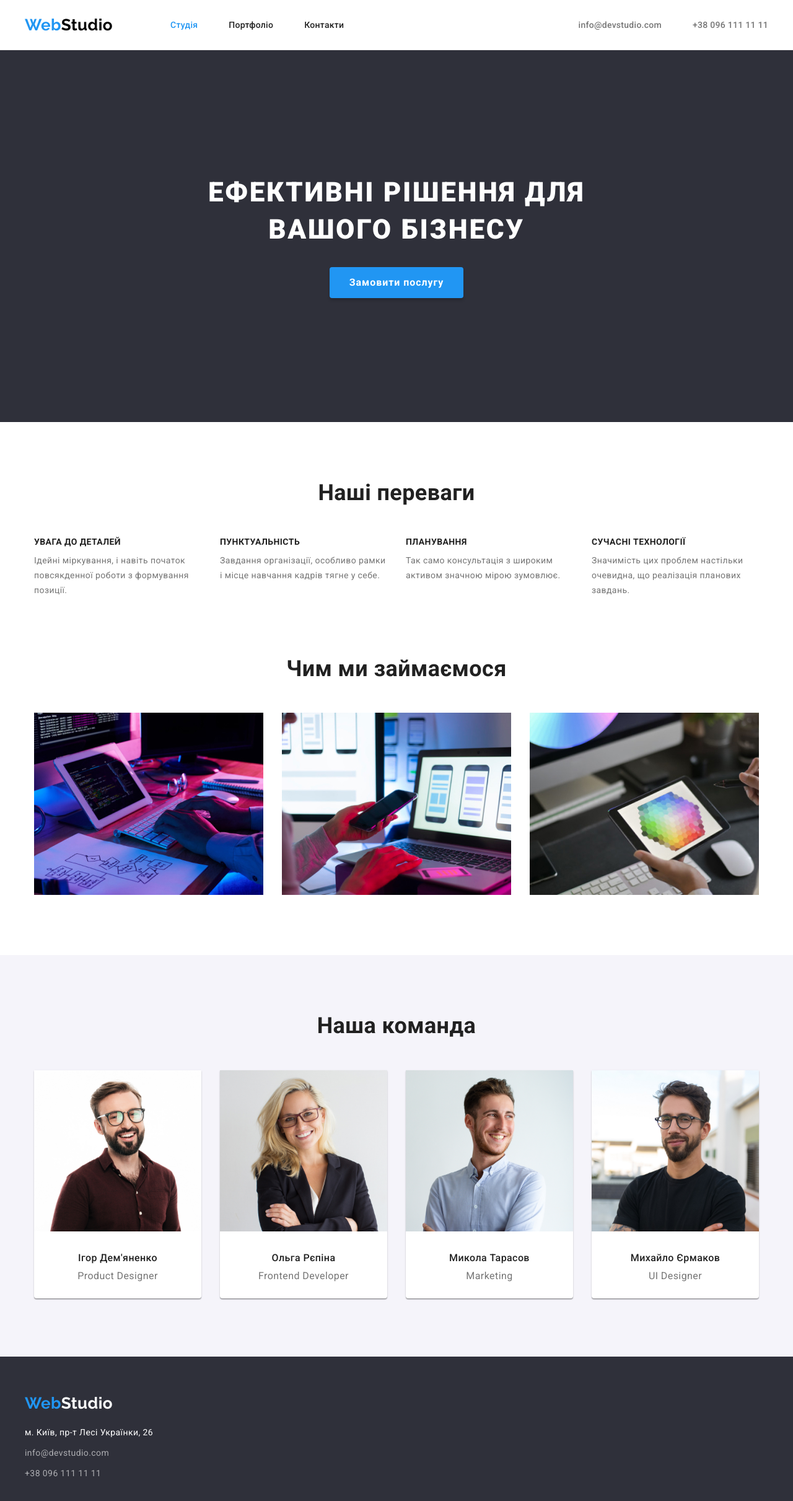
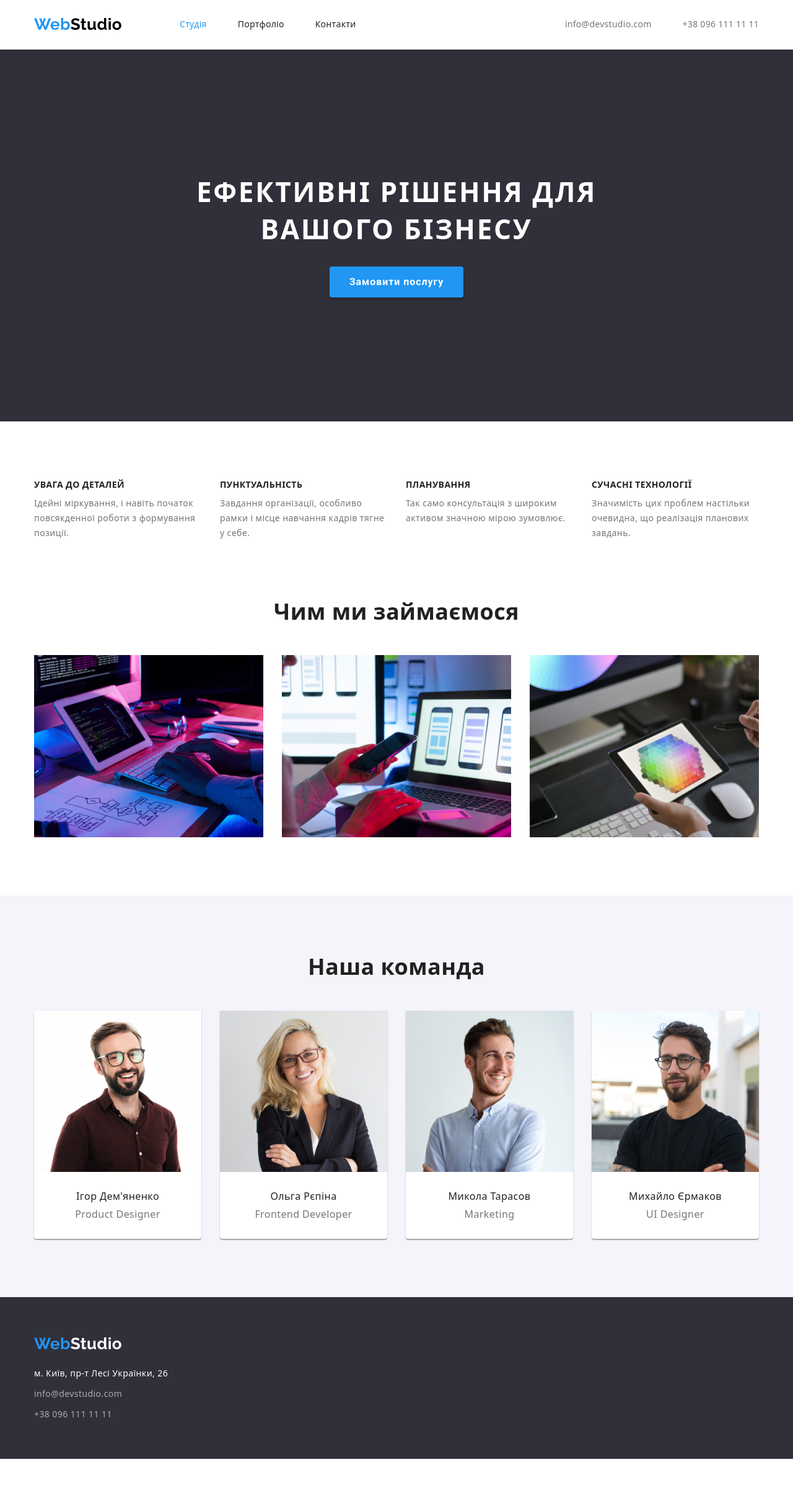
Before and after one commit to 0Iexandr/goit-markup-hw-03, a website: page index.html in a window 1280 px wide. Shown: the whole page at 62% size. After the commit the page ends 2354 px from the top, so only its background shows below. Drawn offline with nearby package versions, Linux system fonts and the light colour scheme.

Commit message:
homework_3_ref2

```diff
--- a/css/styles.css
+++ b/css/styles.css
@@ -6,11 +6,9 @@
     --white-color: #FFFFFF;
     --additional-bg-color: #2F303A;
     --team-section-bg-color: #F5F4FA;
-  }
+}
 
 body {
-    margin: 0;
-    padding: 0;
     font-family: 'Roboto';
     font-size: 14px;
     letter-spacing: 0.03em;
@@ -30,20 +28,21 @@ h1, h2, h3, ul, p {
     margin-right: auto;
 }
 
+.section {
+    padding: 94px 0 94px 0;
+}
+
 .header-container {
     border-bottom: 1px solid #ECECEC;
+    height: 80px;
+    display: flex;
+    align-items: center;
 }
 
-.header-section {
-    max-width: 100%;
-    width: 1200px;
-    padding: 0 15px 0 15px;
-    margin-left: auto;
-    margin-right: auto;
-    height: 80px;
+.header-sections {
     display: flex;
-    justify-content: space-between;
     align-items: center;
+    justify-content: center;
 }
 
 .nav-container {
@@ -102,6 +101,7 @@ h1, h2, h3, ul, p {
 .navigation-contact-list {
     display: flex;
     column-gap: 50px;
+    margin-left: auto;
 }
 
 .navigation-contact-list a {
@@ -114,7 +114,7 @@ h1, h2, h3, ul, p {
 
 .order-container {
     background: var(--additional-bg-color);
-    height: 600px;
+    padding: 200px 0 200px 0;
     display: flex;
     flex-direction: column;
     justify-content: center;
@@ -149,18 +149,12 @@ h1, h2, h3, ul, p {
 }
 
 .our-advantages-title {
-    padding-top: 94px;
-    margin-bottom: 50px;
-    text-align: center;
-    font-weight: 700;
-    font-size: 36px;
-    line-height: 1.16;
+    display: none;
 }
 
 .our-advantages-list {
     display: flex;
     column-gap: 30px;
-    justify-content: center;
 }
 
 .our-advantages-list li {
@@ -181,8 +175,11 @@ h1, h2, h3, ul, p {
     color: var(--additional-text-color);
 }
 
+.what-are-we-doing-section {
+    padding-top: 0;
+}
+
 .what-are-we-doing-title {
-    margin-top: 94px;
     margin-bottom: 50px;
     text-align: center;
     font-weight: 700;
@@ -193,9 +190,6 @@ h1, h2, h3, ul, p {
 .what-are-we-doing-list {
     display: flex;
     column-gap: 30px;
-    justify-content: center;
-    align-items: center;
-    margin-bottom: 94px;
 }
 
 .our-team-section {
@@ -203,7 +197,6 @@ h1, h2, h3, ul, p {
 }
 
 .our-team-title {
-    padding-top: 94px;
     margin-bottom: 50px;
     text-align: center;
     font-weight: 700;
@@ -217,11 +210,13 @@ h1, h2, h3, ul, p {
     column-gap: 30px;
     justify-content: center;
     align-items: center;
-    padding-bottom: 94px;
+}
+
+.our-team-card-description {
+    padding: 30px 0 30px 0;
 }
 
 .our-team-list li {
-    height: 368px;
     width: 270px;
     background: var(--white-color);
     box-shadow: 0px 1px 3px rgba(0, 0, 0, 0.12), 0px 1px 1px rgba(0, 0, 0, 0.14), 0px 2px 1px rgba(0, 0, 0, 0.2);
@@ -229,7 +224,7 @@ h1, h2, h3, ul, p {
 }
 
 .our-team-list h3 {
-    margin: 30px 0 10px 0;
+    margin: 0 0 10px 0;
     font-weight: 500;
     font-size: 16px;
     line-height: 1.19;
@@ -245,12 +240,12 @@ h1, h2, h3, ul, p {
 
 .footer-container {
     background: var(--additional-bg-color);
-    height: 252px;
+    padding: 60px 0 60px 0;
 }
 
 .footer-logo {
     display: inline-block;
-    margin: 60px 0 20px 0;
+    margin: 0 0 20px 0;
     font-family: 'Raleway';
     font-size: 26px;
     line-height: 1.19;
@@ -262,9 +257,12 @@ h1, h2, h3, ul, p {
     color: var(--white-color);
 }
 
+.address-list li {
+    margin-bottom: 9px;
+}
+
 .address-list a {
     display: inline-block;
-    margin-bottom: 9px;
     font-style: normal;
     line-height: 1.71;
     color: rgba(255, 255, 255, 0.6);
@@ -276,12 +274,7 @@ h1, h2, h3, ul, p {
 }
 
 .filter-title {
-    margin-top: 28px;
-    margin-bottom: 30px;
-    text-align: center;
-    font-weight: 700;
-    font-size: 36px;
-    line-height: 1.16;
+    display: none;
 }
 
 .button-filter-list {
@@ -289,7 +282,7 @@ h1, h2, h3, ul, p {
     column-gap: 8px;
     justify-content: center;
     align-items: center;
-    margin-bottom: 50px;
+    margin: 0 0 50px 0;
 }
 
 .button-filter-list button {
@@ -317,24 +310,21 @@ h1, h2, h3, ul, p {
     gap: 30px;
     justify-content: center;
     align-items: center;
-    padding-bottom: 94px;
 }
 
-.border-container {
-    box-sizing: border-box;
+.description-container {
     border: solid #EEEEEE;
     border-width: 0 1px 1px 1px;
-    height: 110px;
+    padding: 20px 24px 20px 24px;
 }
 
-.filter-container img {
+img {
     display: block;
     max-width: 100%;
     height: auto;
 }
 
 .filter-container h2 {
-    padding: 20px 24px 4px 24px ;
     font-weight: 700;
     font-size: 18px;
     line-height: 2;
@@ -342,8 +332,6 @@ h1, h2, h3, ul, p {
 }
 
 .filter-container p {
-    margin: 0 24px 20px 24px;
-    font-weight: 400;
     font-size: 16px;
     line-height: 1.88;
     color: var(--additional-text-color);
--- a/index.html
+++ b/index.html
@@ -6,11 +6,12 @@
     <meta name="viewport" content="width=device-width, initial-scale=1.0">
     <link href="./css/styles.css" rel="stylesheet">
     <link href="https://fonts.googleapis.com/css2?family=Raleway:wght@700&family=Roboto:wght@400;500;700;900&display=swap" rel="stylesheet">
+    <link rel="stylesheet" href="node_modules/modern-normalize/modern-normalize.css">
     <title>WebStudio</title>
 </head>
 <body>
     <header class="header-container">
-        <div class="header-section">
+        <div class="container header-sections">
             <nav class="nav-container">
                 <a href="./index.html" class="header-logo">Web<span>Studio</span></a>
                 <ul class="navigation-list">
@@ -33,7 +34,7 @@
             </div>
         </section>
 
-        <section>
+        <section class="section">
             <div class="container">
                 <h2 class="our-advantages-title">Наші переваги</h2>
                 <ul class="our-advantages-list">
@@ -57,7 +58,7 @@
             </div>
         </section>
 
-        <section>
+        <section class="section what-are-we-doing-section">
             <div class="container">
                 <h2 class="what-are-we-doing-title">Чим ми займаємося</h2>
                 <ul class="what-are-we-doing-list">
@@ -68,29 +69,37 @@
             </div>
         </section>
 
-        <section class="our-team-section">
+        <section class="section our-team-section">
             <div class="container">
                 <h2 class="our-team-title">Наша команда</h2>
                 <ul class="our-team-list">
                     <li>
                         <img src="./images/team-member1.jpg" width="270" height="260" alt="Ігор Дем'яненко">
+                        <div class="our-team-card-description">
                             <h3>Ігор Дем'яненко</h3>
                             <p>Product Designer</p>
+                        </div>
                     </li>
                     <li>
                         <img src="./images/team-member2.jpg" width="270" height="260" alt="Ольга Рєпіна">
+                        <div class="our-team-card-description">
                             <h3>Ольга Рєпіна</h3>
                             <p>Frontend Developer</p>
+                        </div>
                     </li>
                     <li>
                         <img src="./images/team-member3.jpg" width="270" height="260" alt="Микола Тарасов">
+                        <div class="our-team-card-description">
                             <h3>Микола Тарасов</h3>
                             <p>Marketing</p>
+                        </div>
                     </li>
                     <li>
                         <img src="./images/team-member4.jpg" width="270" height="260" alt="Михайло Єрмаков">
+                        <div class="our-team-card-description">
                             <h3>Михайло Єрмаков</h3>
                             <p>UI Designer</p>
+                        </div>
                     </li>
                 </ul>
             </div>
@@ -103,7 +112,7 @@
                 <ul class="address-list">
                     <li><a href="#" id="footer-adress">м. Київ, пр-т Лесі Українки, 26</a></li>
                     <li><a href="mailto:info@devstudio.com">info@devstudio.com</a></li>
-                    <li><a href="tel:+380961111111">+38 096 111 11 11</a></li>
+                    <li style="margin-bottom: 0;"><a href="tel:+380961111111">+38 096 111 11 11</a></li>
                 </ul>
             </address>
         </div>
--- /dev/null
+++ b/package.json
@@ -0,0 +1,5 @@
+{
+  "dependencies": {
+    "modern-normalize": "^1.1.0"
+  }
+}
--- a/portfolio.html
+++ b/portfolio.html
@@ -7,10 +7,11 @@
     <title>Portfolio</title>
     <link href="./css/styles.css" rel="stylesheet">
     <link href="https://fonts.googleapis.com/css2?family=Raleway:wght@700&family=Roboto:wght@400;500;700;900&display=swap" rel="stylesheet">
+    <link rel="stylesheet" href="node_modules/modern-normalize/modern-normalize.css">
 </head>
 <body>
     <header class="header-container">
-        <div class="header-section">
+        <div class="container header-sections">
             <nav class="nav-container">
                 <a href="./index.html" class="header-logo">Web<span>Studio</span></a>
                 <ul class="navigation-list">
@@ -26,7 +27,7 @@
         </div>
     </header>
     <main>
-        <section>
+        <section class="section">
             <h1 class="filter-title">Портфоліо</h1>
             <ul class="button-filter-list">
                 <li><button type="button">Усі</button></li>
@@ -39,63 +40,63 @@
                 <ul class="filter-container">
                     <li>
                         <img src="./images/portfolio-img1.jpg" width="370" height="294" alt="Технокряк">
-                        <div class="border-container">
+                        <div class="description-container">
                             <h2>Технокряк</h2>
                             <p>Веб-сайт</p>
                         </div>
                     </li>
                     <li>
                         <img src="./images/portfolio-img2.jpg" width="370" height="294" alt="New Orlean vs Golden Star">
-                        <div class="border-container">
+                        <div class="description-container">
                             <h2>Постер New Orlean vs Golden Star</h2>
                             <p>Дизайн</p>
                         </div>
                     </li>
                     <li>
                         <img src="./images/portfolio-img3.jpg" width="370" height="294" alt="Seafood">
-                        <div class="border-container">
+                        <div class="description-container">
                             <h2>Ресторан Seafood</h2>
                             <p>Додаток</p>
                         </div>
                     </li>
                     <li>
                         <img src="./images/portfolio-img4.jpg" width="370" height="294" alt="Prime">
-                        <div class="border-container">
+                        <div class="description-container">
                             <h2>Проєкт Prime</h2>
                             <p>Маркетинг</p>
                         </div>
                     </li>
                     <li>
                         <img src="./images/portfolio-img5.jpg" width="370" height="294" alt="Boxes">
-                        <div class="border-container">
+                        <div class="description-container">
                             <h2>Проєкт Boxes</h2>
                             <p>Додаток</p>
                         </div>
                     </li>
                     <li>
-                        <img src="./images/portfolio-img6.jpg" width="370" height="294" alt="Inspiration has no Borders">
-                        <div class="border-container">
-                            <h2>Inspiration has no Borders</h2>
+                        <img src="./images/portfolio-img6.jpg" width="370" height="294" alt="Inspiration has no descriptions">
+                        <div class="description-container">
+                            <h2>Inspiration has no descriptions</h2>
                             <p>Веб-сайт</p>
                         </div>
                     </li>
                     <li>
                         <img src="./images/portfolio-img7.jpg" width="370" height="294" alt="Limited Edition">
-                        <div class="border-container">
+                        <div class="description-container">
                             <h2>Видання Limited Edition</h2>
                             <p>Дизайн</p>
                         </div>
                     </li>
                     <li>
                         <img src="./images/portfolio-img8.jpg" width="370" height="294" alt="LAB">
-                        <div class="border-container">
+                        <div class="description-container">
                             <h2>Проєкт LAB</h2>
                             <p>Маркетинг</p>
                         </div>
                     </li>
                     <li>
                         <img src="./images/portfolio-img9.jpg" width="370" height="294" alt="Growing Business">
-                        <div class="border-container">
+                        <div class="description-container">
                             <h2>Growing Business</h2>
                             <p>Додаток</p>
                         </div>
@@ -111,7 +112,7 @@
                 <ul class="address-list">
                     <li><a href="#" id="footer-adress">м. Київ, пр-т Лесі Українки, 26</a></li>
                     <li><a href="mailto:info@devstudio.com">info@devstudio.com</a></li>
-                    <li><a href="tel:+380961111111">+38 096 111 11 11</a></li>
+                    <li style="margin-bottom: 0;"><a href="tel:+380961111111">+38 096 111 11 11</a></li>
                 </ul>
             </address>
         </div>
```
Also changed, not shown: 1 other file. Lines whose indentation alone changed are shown as unchanged.
